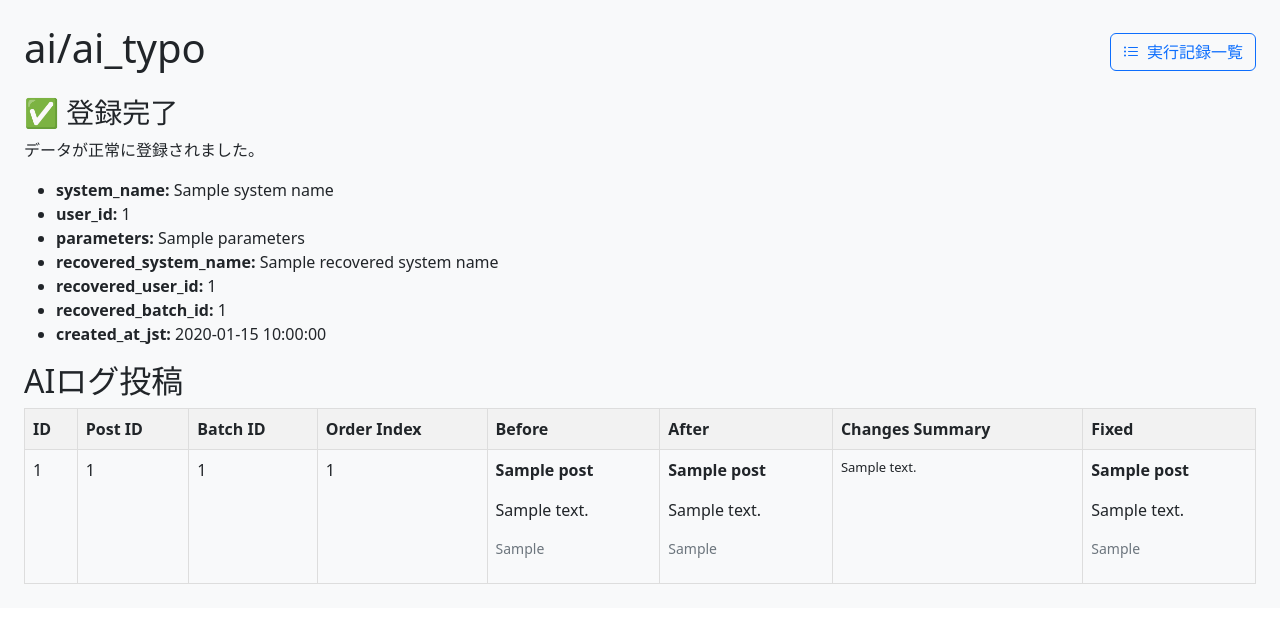
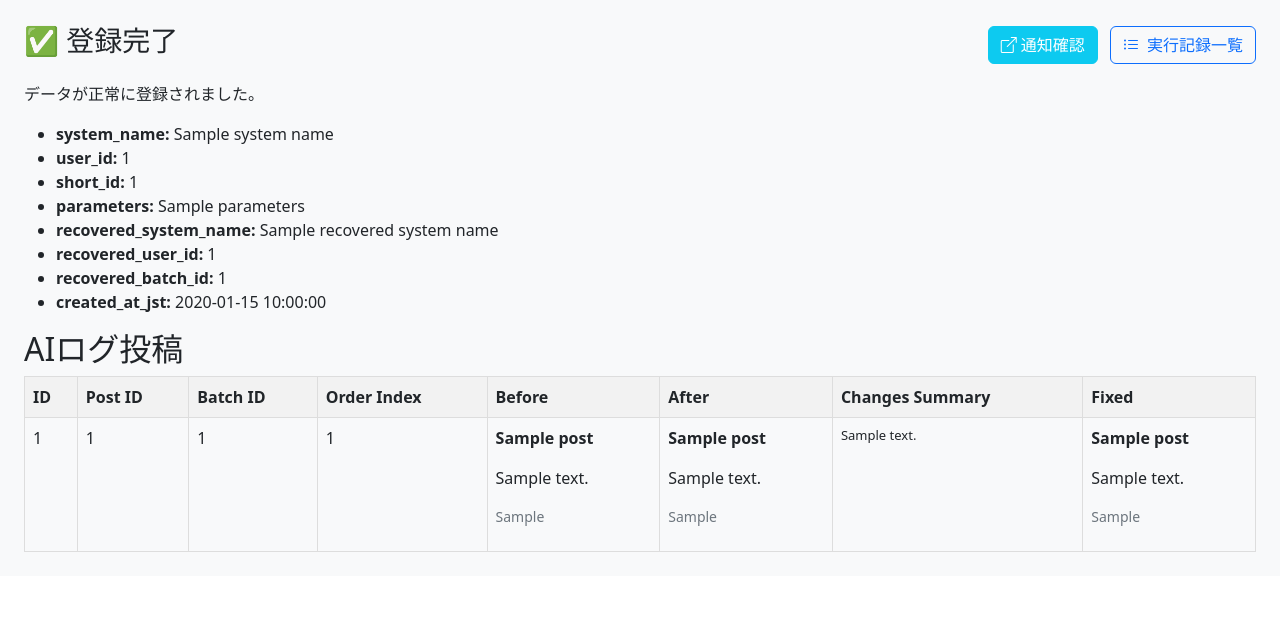
Before and after one commit to sickboy0001/BEZstv1, a FastAPI app: template app/templates/ai/ai_typo.html in a window 1280 px wide. Shown: the part 57-680 px from the top of the page. Run offline with FastAPI, Linux system fonts and the light colour scheme; the template is opened without the code that fills it: most values are stand-ins (such as "Sample title", 1, 10 or a date in 2020); parts of the project's set-up code (start-up, migrations or seed data) failed here and were passed over.

Commit message:
fix: add short_id to ai_typo templates for notification links

```diff
--- a/app/routers/ai.py
+++ b/app/routers/ai.py
@@ -154,6 +154,7 @@ async def ai_type_entry(
     # テンプレートに情報を渡して表示
     return templates.TemplateResponse("ai/ai_typo.html", {
         "user": user,
+        "short_id":short_id,
         "request": request,
         "system_name": uuid_mapping.system_name,
         "user_id": uuid_mapping.user_id,
--- a/app/templates/ai/ai_typo.html
+++ b/app/templates/ai/ai_typo.html
@@ -3,17 +3,25 @@ block content %}
 <link rel="stylesheet" href="{{ url_for('static', path='/css/site.css') }}" />
 
 <div class="d-flex justify-content-between align-items-center mb-3">
-  <h1>ai/ai_typo</h1>
-  <a href="/ai/typo/list" class="btn btn-outline-primary"
-    ><i class="bi bi-list-ul me-2"></i>実行記録一覧</a
-  >
+  <h3>✅ 登録完了</h3>
+  <div>
+    <a
+      href="https://zerosecthinkv2.vercel.app/AI/Notify/Type/{{ short_id }}"
+      class="btn btn-info text-white me-2"
+      target="_blank"
+    >
+      <i class="bi bi-box-arrow-up-right me-1"></i>通知確認
+    </a>
+    <a href="/ai/typo/list" class="btn btn-outline-primary"
+      ><i class="bi bi-list-ul me-2"></i>実行記録一覧</a
+    >
+  </div>
 </div>
-
-<h3>✅ 登録完了</h3>
 <p>データが正常に登録されました。</p>
 <ul>
   <li><strong>system_name:</strong> {{ system_name }}</li>
   <li><strong>user_id:</strong> {{ user_id }}</li>
+  <li><strong>short_id:</strong> {{ short_id }}</li>
   <li><strong>parameters:</strong> {{ parameters }}</li>
   <li><strong>recovered_system_name:</strong> {{ recovered_system_name }}</li>
   <li><strong>recovered_user_id:</strong> {{ recovered_user_id }}</li>
```
Also changed, not shown: app/templates/ai/ai_typo_detail.html (+0 -7 lines).
